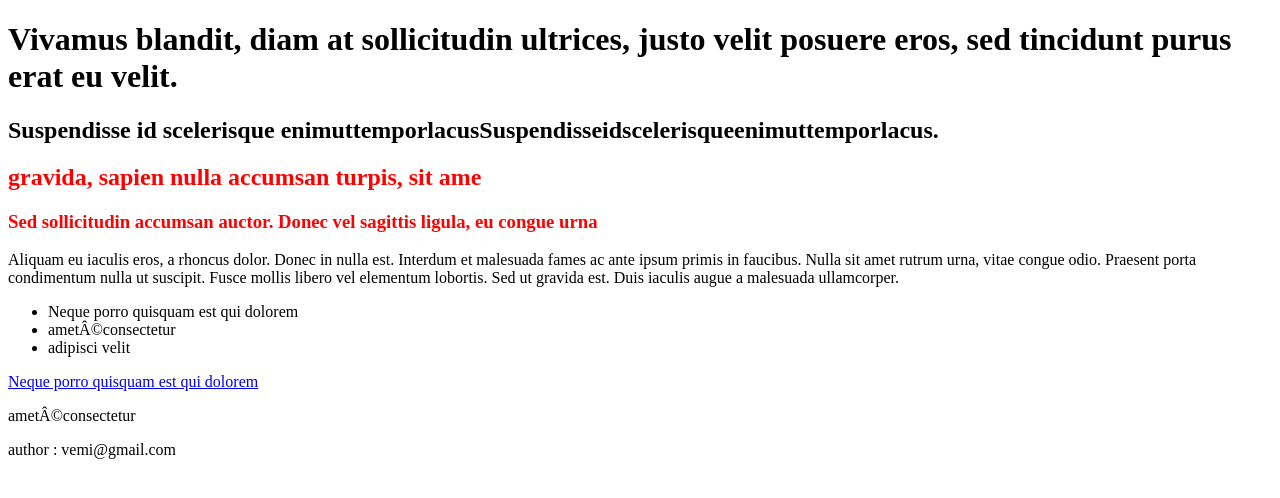
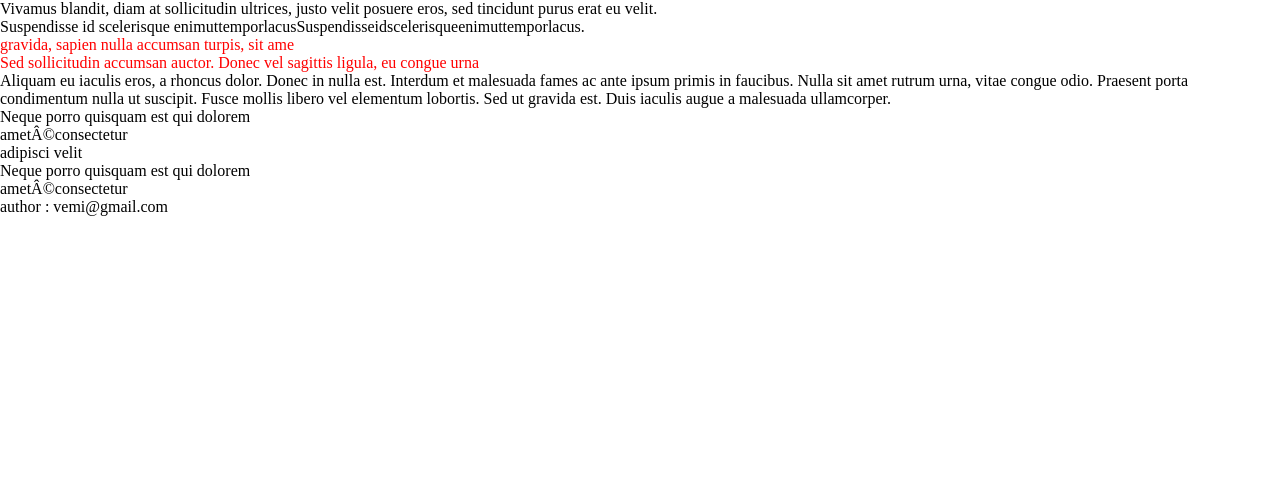
Before and after one commit to jojo957/exocss, a plain HTML site: page index.html in a window 1280 px wide. Drawn offline with Linux system fonts and the light colour scheme.

Commit message:
Create reset css (#1)
* init link reset css

* add reset rules css

```diff
--- a/index.html
+++ b/index.html
@@ -3,6 +3,7 @@
 <head>
     <meta charset=”UTF-8”>
     <title>LOREM IPSUM</title>
+    <link rel="stylesheet" type="text/css" href="reset.css" defer>
 </head>
 <body>
 <header>
--- /dev/null
+++ b/reset.css
@@ -0,0 +1,19 @@
+* {
+    margin: 0;
+    padding: 0;
+}
+ul {
+    list-style: none;
+}
+h1, h2, h3{
+    font-size: inherit;
+    font-weight: normal;
+}
+a {
+    color: inherit;
+    cursor: none;
+    text-decoration: none;
+}
+html, body {
+    min-height: 100%;
+}
```
